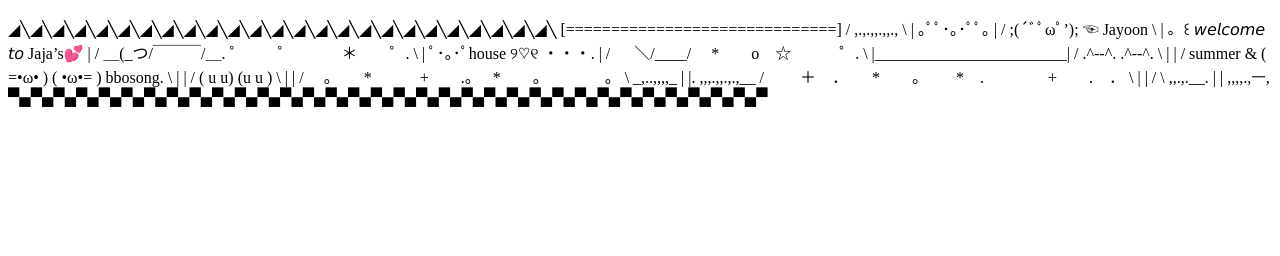
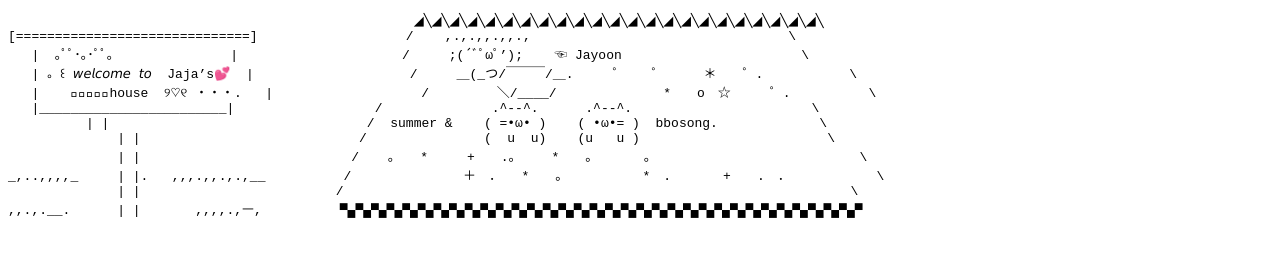
Before and after one commit to jayoonmaeng/UIDesign1, a plain HTML site: page ASCII.html in a window 1280 px wide. Drawn offline with Linux system fonts and the light colour scheme.

Commit message:
Update ASCII.html

```diff
--- a/ASCII.html
+++ b/ASCII.html
@@ -7,19 +7,19 @@
     <title>Document</title>
   </head>
   <body>
-    <p>
-                                                    ◢╲◢╲◢╲◢╲◢╲◢╲◢╲◢╲◢╲◢╲◢╲◢╲◢╲◢╲◢╲◢╲◢╲◢╲◢╲◢╲◢╲◢╲◢╲◢╲◢╲
-[==============================]                  /    ,.,.,,.,,.,                                   \
-   |  ｡ﾟﾟ･｡･ﾟﾟ｡               |                    /     ;(´ﾞﾟωﾟ’);    ☜ Jayoon                         \
-   | 。꒰ 𝘸𝘦𝘭𝘤𝘰𝘮𝘦 𝘵𝘰  Jaja’s💕  |                    /    ＿(_つ/￣￣￣/＿.     ゜　　゜　　　＊　　゜.           \
-   |    ﾟ･｡･ﾟhouse  ୨♡୧ ・・・.   |                   /     　 ＼/____/            　*　　o　☆　　　゜.            \
-   |________________________|                  /               .^--^.     .^--^.                        \
-          | |                             /  summer &    ( =•ω• )    ( •ω•= )  bbosong.             \
+    <pre>
+                                                    ◢╲◢╲◢╲◢╲◢╲◢╲◢╲◢╲◢╲◢╲◢╲◢╲◢╲◢╲◢╲◢╲◢╲◢╲◢╲◢╲◢╲◢╲◢╲
+[==============================]                   /    ,.,.,,.,,.,                                 \
+   |  ｡ﾟﾟ･｡･ﾟﾟ｡               |                     /     ;(´ﾞﾟωﾟ’);    ☜ Jayoon                       \
+   | 。꒰ 𝘸𝘦𝘭𝘤𝘰𝘮𝘦 𝘵𝘰  Jaja’s💕  |                    /     ＿(_つ/￣￣￣/＿.     ゜　　゜　　　＊　　゜.           \
+   |    ﾟ･｡･ﾟhouse  ୨♡୧ ・・・.   |                   /      　 ＼/____/            　*　　o　☆　　　゜.          \
+   |________________________|                  /              .^--^.      .^--^.                       \
+          | |                                 /  summer &    ( =•ω• )    ( •ω•= )  bbosong.             \
               | |                            /               (  u  u)    (u   u )                        \
-              | |                            /  　。　　*　　　+　　.。　   *　　。　　　　。                          \
-_,..,,,,_     | |.   ,,,.,,.,.,__           /           　　＋　．　　*　　。　       　*　.　　　　+　　.　．           \
-              | |                          /                                                                 \
+              | |                           /  　。　　*　　　+　　.。　   *　　。　　　　。                          \
+_,..,,,,_     | |.   ,,,.,,.,.,__          /           　　＋　．　　*　　。　       　*　.　　　　+　　.　．           \
+              | |                         /                                                                 \
 ,,.,.__.      | |       ,,,,.,ㅡ,          ▀▄▀▄▀▄▀▄▀▄▀▄▀▄▀▄▀▄▀▄▀▄▀▄▀▄▀▄▀▄▀▄▀▄▀▄▀▄▀▄▀▄▀▄▀▄▀▄▀▄▀▄▀▄▀▄▀▄▀▄▀▄▀▄▀▄▀
-    </p>
+    </pre>
   </body>
 </html>
```
